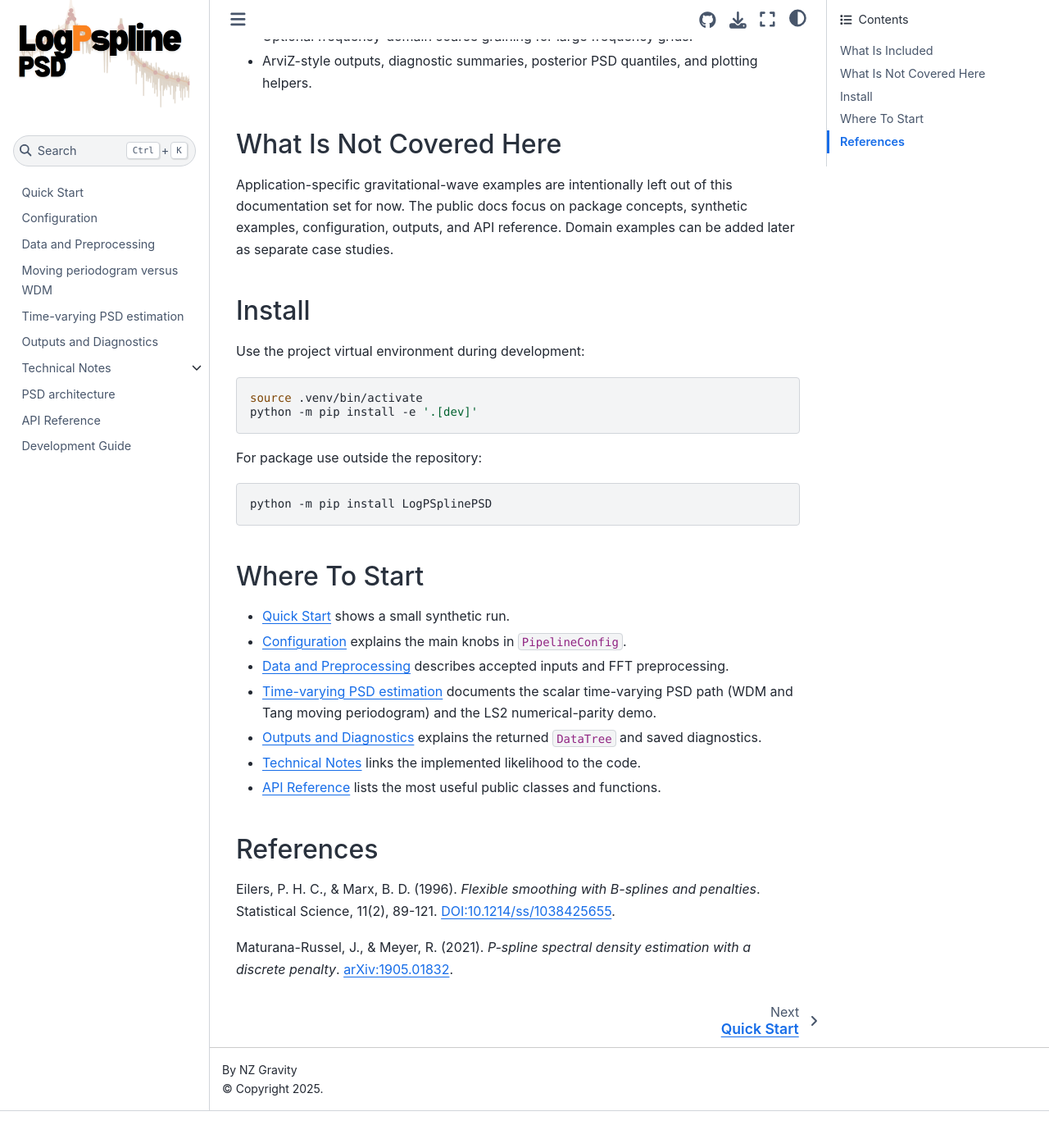
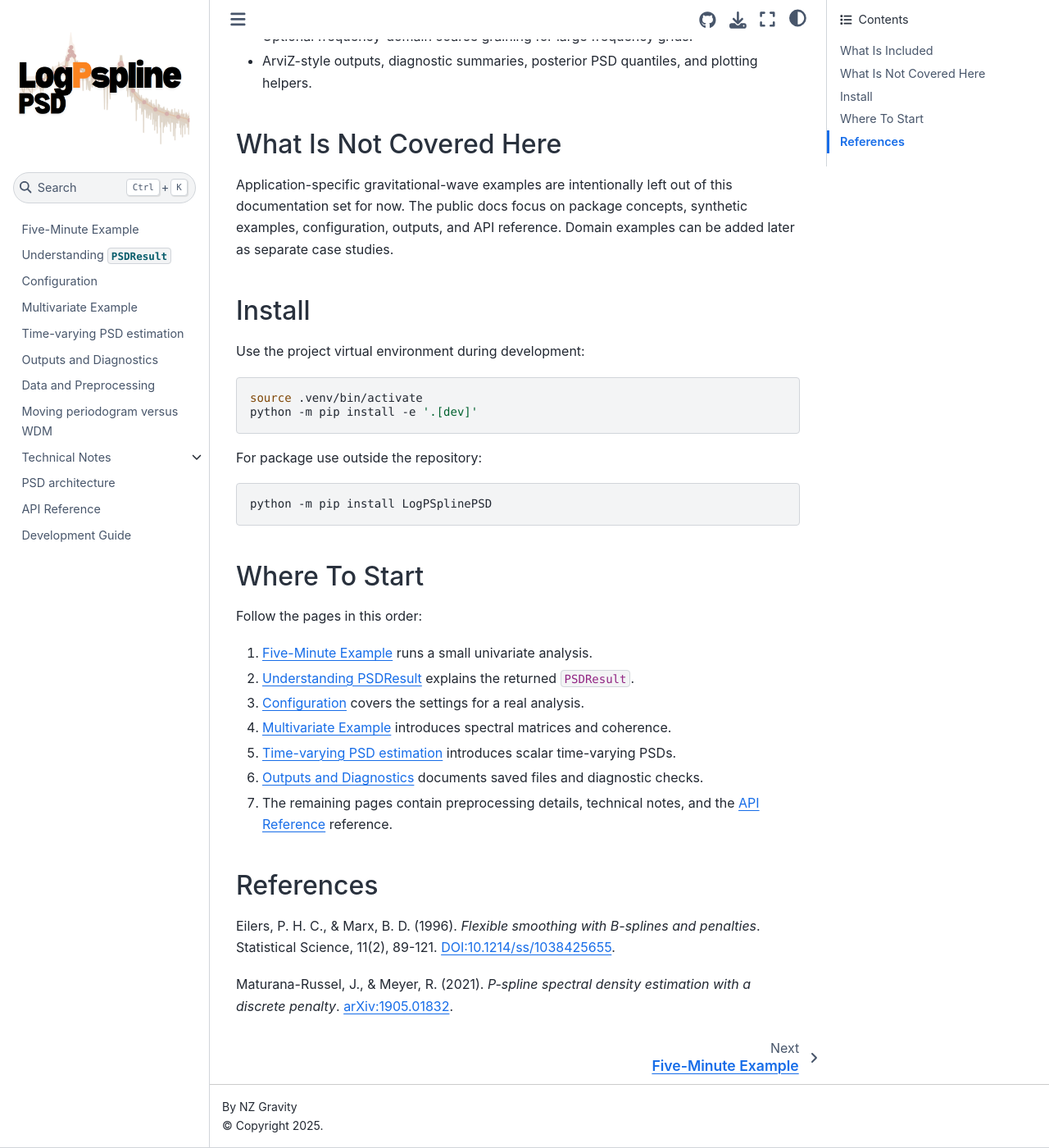
Before and after one commit to nz-gravity/LogPSplinePSD, a Jupyter Book: the page built from docs/intro.rst, in a window 1280 px wide and 1400 px high, scrolled down 579 px. Shown: the whole window at 82% size. Built offline with Jupyter Book 1.0.4 settings and Sphinx 7.4.7 and the Sphinx Book theme 1.1.4, drawn with Linux system fonts in a browser that asks for light colours; before the commit the page ends 1934 px from its top, so only the background shows below that.

Commit message:
clean docs

```diff
--- a/docs/_toc.yml
+++ b/docs/_toc.yml
@@ -1,17 +1,20 @@
 format: jb-book
 root: intro.rst
 chapters:
-  - file: quickstart.ipynb
+  - file: five-minute.rst
+  - file: results.rst
   - file: configuration.rst
+  - file: multivariate.rst
+  - file: time-varying-psd.md
+  - file: outputs.rst
   - file: data_preprocessing.rst
   - file: moving-periodogram-vs-wdm.rst
-  - file: time-varying-psd.md
-  - file: outputs.rst
   - file: technical_notes.rst
     sections:
       - file: conventions.rst
       - file: coarse_grain.rst
       - file: multivar_blocked_nuts.rst
+      - file: design_shrinkage.md
   - file: architecture.md
   - file: api.rst
   - file: development.md
--- a/docs/intro.rst
+++ b/docs/intro.rst
@@ -53,14 +53,16 @@ For package use outside the repository:
 Where To Start
 --------------
 
-- :doc:`quickstart` shows a small synthetic run.
-- :doc:`configuration` explains the main knobs in ``PipelineConfig``.
-- :doc:`data_preprocessing` describes accepted inputs and FFT preprocessing.
-- :doc:`time-varying-psd` documents the scalar time-varying PSD path (WDM
-  and Tang moving periodogram) and the LS2 numerical-parity demo.
-- :doc:`outputs` explains the returned ``DataTree`` and saved diagnostics.
-- :doc:`technical_notes` links the implemented likelihood to the code.
-- :doc:`api` lists the most useful public classes and functions.
+Follow the pages in this order:
+
+1. :doc:`five-minute` runs a small univariate analysis.
+2. :doc:`results` explains the returned ``PSDResult``.
+3. :doc:`configuration` covers the settings for a real analysis.
+4. :doc:`multivariate` introduces spectral matrices and coherence.
+5. :doc:`time-varying-psd` introduces scalar time-varying PSDs.
+6. :doc:`outputs` documents saved files and diagnostic checks.
+7. The remaining pages contain preprocessing details, technical notes, and the
+   :doc:`api` reference.
 
 References
 ----------
--- a/docs/moving-periodogram-vs-wdm.rst
+++ b/docs/moving-periodogram-vs-wdm.rst
@@ -1,5 +1,5 @@
 Moving periodogram versus WDM
-============================
+=============================
 
 This page is a visual intuition guide for two time–frequency summaries that
 can feed the scalar time-varying log-P-spline model.  They use the same input
```
Also changed, not shown: README.rst (+28 -10 lines), docs/five-minute.rst (added, +82 -0 lines), docs/multivariate.rst (added, +31 -0 lines), docs/results.rst (added, +55 -0 lines), docs/quickstart.ipynb.
